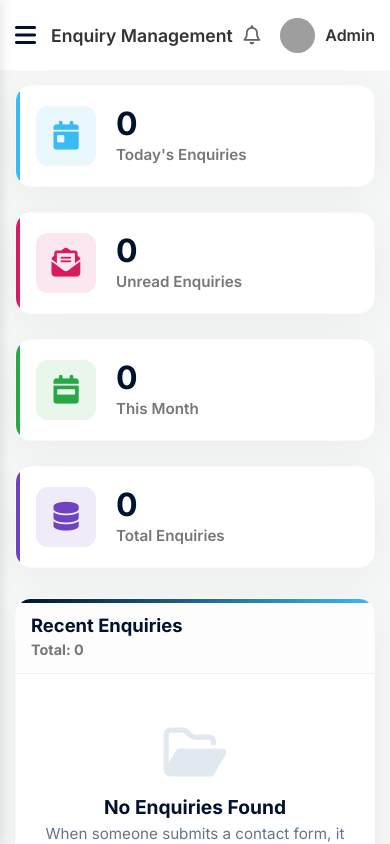
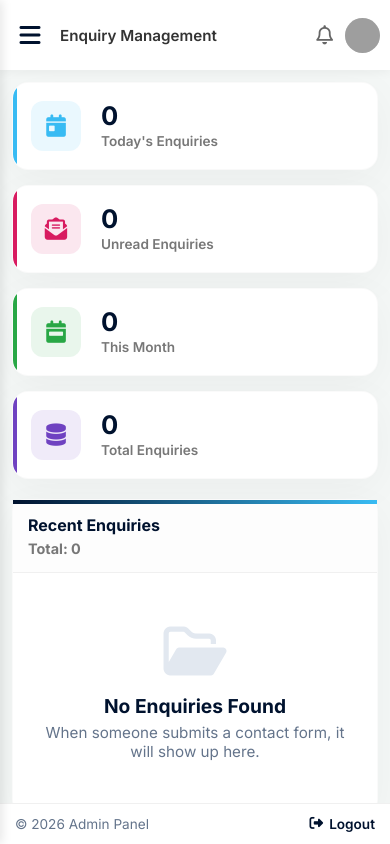
Before and after one commit to imdileepkushwaha/Lakhan-Public-School, a PHP site: page /admin/dashboard.php in a window 390 px wide. Run offline with PHP 8.4, Linux system fonts and the light colour scheme; a user stored in the database is signed in; data that the repository does not hold is empty; grey boxes are pictures that could not be loaded.

Commit message:
admin changes

```diff
--- a/admin/announcements.php
+++ b/admin/announcements.php
@@ -367,6 +367,7 @@ $announcements = $stmt->fetchAll();
                     </div>
                 </div>
             </div>
+            <?php include 'includes/footer.php'; ?>
         </main>
     </div>
 
--- a/admin/change_password.php
+++ b/admin/change_password.php
@@ -117,6 +117,7 @@ if ($_SERVER["REQUEST_METHOD"] == "POST") {
                     </form>
                 </div>
             </div>
+            <?php include 'includes/footer.php'; ?>
         </main>
     </div>
 
--- a/admin/css/admin-style.css
+++ b/admin/css/admin-style.css
@@ -233,6 +233,8 @@ body {
     justify-content: space-between;
     padding: 0 30px;
     box-shadow: 0 2px 10px rgba(0,0,0,0.05);
+    flex-shrink: 0;
+    z-index: 100;
 }
 
 .header-title {
@@ -286,6 +288,53 @@ body {
     flex: 1;
     min-width: 0;
     background-color: #f4f7f6;
+}
+
+.admin-footer {
+    flex-shrink: 0;
+    background: #fff;
+    border-top: 1px solid rgba(0, 0, 0, 0.06);
+    padding: 14px 30px;
+}
+
+.admin-footer-inner {
+    display: flex;
+    align-items: center;
+    justify-content: space-between;
+    flex-wrap: wrap;
+    gap: 10px;
+    font-size: 0.85rem;
+    color: #64748b;
+}
+
+.admin-footer-copy strong {
+    color: var(--admin-primary);
+    font-weight: 600;
+}
+
+.admin-footer-links {
+    display: flex;
+    align-items: center;
+    flex-wrap: wrap;
+    gap: 8px;
+}
+
+.admin-footer-links a {
+    color: var(--admin-primary);
+    text-decoration: none;
+    font-weight: 600;
+    display: inline-flex;
+    align-items: center;
+    gap: 6px;
+    transition: color 0.2s ease;
+}
+
+.admin-footer-links a:hover {
+    color: var(--admin-secondary);
+}
+
+.admin-footer-links .sep {
+    color: #cbd5e1;
 }
 
 .data-card {
@@ -1455,7 +1504,11 @@ tbody tr td:first-child {
 }
 
 .flex-between {
-    display: flex; justify-content: space-between; align-items: center;
+    display: flex;
+    justify-content: space-between;
+    align-items: center;
+    flex-wrap: wrap;
+    gap: 12px;
 }
 
 .flex-gap {
@@ -1540,15 +1593,37 @@ tbody tr td:first-child {
     }
 }
 
-@media (max-width: 768px) {
+@media (max-width: 992px) {
     .mobile-menu-btn {
-        display: inline-block;
+        display: inline-flex;
+        align-items: center;
+        justify-content: center;
+        flex-shrink: 0;
+        width: 40px;
+        height: 40px;
+        margin-right: 10px;
+    }
+
+    .admin-wrapper {
+        width: 100%;
+        max-width: 100vw;
+        height: 100dvh;
+        height: 100vh;
+        overflow: hidden;
+    }
+
+    .main-content {
+        width: 100%;
+        max-width: 100%;
+        min-width: 0;
     }
 
     .sidebar {
         position: fixed;
         left: 0;
         top: 0;
+        width: var(--sidebar-width);
+        height: 100dvh;
         height: 100vh;
         z-index: 999;
         transform: translateX(-100%);
@@ -1570,21 +1645,91 @@ tbody tr td:first-child {
     }
 
     .top-header {
-        padding: 0 15px;
+        padding: 0 12px;
+        gap: 8px;
+        min-width: 0;
+    }
+
+    .header-title {
+        font-size: 1rem;
+        display: flex;
+        align-items: center;
+        min-width: 0;
+        flex: 1;
+        overflow: hidden;
+        text-overflow: ellipsis;
+        white-space: nowrap;
+    }
+
+    .header-actions {
+        gap: 12px;
+        flex-shrink: 0;
+    }
+
+    .user-profile span {
+        display: none;
     }
 
     .dashboard-body {
         padding: 15px;
-    }
-
-    .header-title {
-        font-size: 1.1rem;
-        display: flex;
-        align-items: center;
+        overflow-x: hidden;
+        -webkit-overflow-scrolling: touch;
+    }
+
+    .admin-footer {
+        padding: 12px 15px;
+    }
+
+    .admin-footer-inner {
+        flex-direction: row;
+        text-align: center;
+    }
+
+    .admin-footer-links {
+        justify-content: center;
+    }
+
+    .flex-between {
+        flex-direction: column;
+        align-items: stretch;
+        gap: 14px;
+    }
+
+    .flex-between > .status-badge {
+        white-space: normal;
+        justify-content: center;
+        text-align: center;
+        width: 100%;
+    }
+
+    .flex-between > .flex-gap {
+        width: 100%;
+        justify-content: center;
+        flex-wrap: wrap;
+        margin-bottom: 0;
     }
 
     .stats-grid {
         grid-template-columns: 1fr;
+        gap: 15px;
+        margin-bottom: 20px;
+    }
+
+    .stat-card {
+        padding: 18px;
+    }
+
+    .stat-details h3 {
+        font-size: 1.6rem;
+    }
+
+    .stat-details p {
+        font-size: 0.85rem;
+    }
+
+    .data-card {
+        border-radius: 12px;
+        overflow: visible;
     }
 
     .data-card-header {
@@ -1592,6 +1737,86 @@ tbody tr td:first-child {
         flex-direction: column;
         align-items: flex-start;
         gap: 5px;
+        font-size: 1rem;
+    }
+
+    .table-responsive {
+        overflow-x: visible;
+    }
+
+    .enquiries-table {
+        min-width: 0;
+    }
+
+    .enquiries-table thead {
+        display: none;
+    }
+
+    .enquiries-table,
+    .enquiries-table tbody,
+    .enquiries-table tr,
+    .enquiries-table td {
+        display: block;
+        width: 100%;
+    }
+
+    .enquiries-table tr {
+        margin: 0 12px 12px;
+        padding: 12px;
+        border: 1px solid rgba(0, 0, 0, 0.06);
+        border-radius: 12px;
+        background: #fff;
+        box-shadow: 0 2px 8px rgba(0, 0, 0, 0.03);
+    }
+
+    .enquiries-table tr.tr-unread {
+        border-left: 4px solid var(--admin-secondary);
+        background: rgba(216, 27, 96, 0.03);
+    }
+
+    .enquiries-table td {
+        padding: 8px 0 8px 42%;
+        border-bottom: 1px solid rgba(0, 0, 0, 0.04);
+        white-space: normal;
+        word-break: break-word;
+        text-align: right;
+        position: relative;
+        font-size: 0.85rem;
+    }
+
+    .enquiries-table td:last-child {
+        border-bottom: none;
+        padding-bottom: 0;
+    }
+
+    .enquiries-table td::before {
+        content: attr(data-label);
+        position: absolute;
+        left: 0;
+        top: 8px;
+        width: 38%;
+        font-weight: 700;
+        color: #64748b;
+        text-align: left;
+        font-size: 0.75rem;
+        text-transform: uppercase;
+        letter-spacing: 0.3px;
+    }
+
+    .enquiries-table td:first-child {
+        padding-top: 0;
+    }
+
+    .enquiries-table td:first-child::before {
+        top: 0;
+    }
+
+    .enquiries-table tbody {
+        padding: 8px 0 4px;
+    }
+
+    .enquiries-table .btn-sm {
+        display: inline-block;
     }
 
     th, td {
@@ -1599,12 +1824,54 @@ tbody tr td:first-child {
         font-size: 0.85rem;
     }
 
-    .stat-card {
-        padding: 20px;
-    }
-
     .phone-grid {
         grid-template-columns: 1fr;
+    }
+}
+
+@media (max-width: 480px) {
+    .top-header {
+        padding: 0 10px;
+    }
+
+    .header-title {
+        font-size: 0.95rem;
+    }
+
+    .dashboard-body {
+        padding: 12px;
+    }
+
+    .stat-icon {
+        width: 50px;
+        height: 50px;
+        font-size: 1.4rem;
+    }
+
+    .enquiries-table tr {
+        margin: 0 8px 10px;
+    }
+
+    .enquiries-table td {
+        padding-left: 46%;
+    }
+
+    .enquiries-table td::before {
+        width: 42%;
+    }
+
+    .flex-between > .flex-gap {
+        flex-direction: column;
+        align-items: stretch;
+    }
+
+    .flex-between > .flex-gap form {
+        width: 100%;
+    }
+
+    .flex-between > .flex-gap .btn {
+        width: 100%;
+        justify-content: center;
     }
 }
 
--- a/admin/dashboard.php
+++ b/admin/dashboard.php
@@ -107,7 +107,7 @@ $month_count = $stmt_month->fetchColumn();
                                 <p>When someone submits a contact form, it will show up here.</p>
                             </div>
                         <?php else: ?>
-                            <table>
+                            <table class="enquiries-table">
                                 <thead>
                                     <tr>
                                         <th>ID</th>
@@ -123,22 +123,24 @@ $month_count = $stmt_month->fetchColumn();
                                 <tbody>
                                     <?php foreach($enquiries as $enq): ?>
                                     <tr class="<?= $enq['status'] == 'unread' ? 'tr-unread' : '' ?>">
-                                        <td>#<?= $enq['id'] ?></td>
-                                        <td><?= date('d M Y, h:i A', strtotime($enq['created_at'])) ?></td>
-                                        <td><?= htmlspecialchars($enq['name']) ?></td>
-                                        <td><a href="mailto:<?= htmlspecialchars($enq['email']) ?>"><?= htmlspecialchars($enq['email']) ?></a></td>
-                                        <td><?= !empty($enq['phone']) ? '<a href="tel:'.htmlspecialchars($enq['phone']).'">'.htmlspecialchars($enq['phone']).'</a>' : 'N/A' ?></td>
-                                        <td><?= nl2br(htmlspecialchars($enq['message'] ?? '')) ?></td>
-                                        <td>
+                                        <td data-label="ID">#<?= $enq['id'] ?></td>
+                                        <td data-label="Date"><?= date('d M Y, h:i A', strtotime($enq['created_at'])) ?></td>
+                                        <td data-label="Name"><?= htmlspecialchars($enq['name']) ?></td>
+                                        <td data-label="Email"><a href="mailto:<?= htmlspecialchars($enq['email']) ?>"><?= htmlspecialchars($enq['email']) ?></a></td>
+                                        <td data-label="Phone"><?= !empty($enq['phone']) ? '<a href="tel:'.htmlspecialchars($enq['phone']).'">'.htmlspecialchars($enq['phone']).'</a>' : 'N/A' ?></td>
+                                        <td data-label="Message"><?= nl2br(htmlspecialchars($enq['message'] ?? '')) ?></td>
+                                        <td data-label="Status">
                                             <?php if($enq['status'] == 'unread'): ?>
                                                 <span class="status-badge status-unread">Unread</span>
                                             <?php else: ?>
                                                 <span class="status-badge status-read">Read</span>
                                             <?php endif; ?>
                                         </td>
-                                        <td>
+                                        <td data-label="Action">
                                             <?php if($enq['status'] == 'unread'): ?>
                                                 <a href="dashboard.php?mark_read=<?= $enq['id'] ?>" class="btn-sm">Mark as Read</a>
+                                            <?php else: ?>
+                                                <span style="color:#94a3b8;">—</span>
                                             <?php endif; ?>
                                         </td>
                                     </tr>
@@ -149,6 +151,7 @@ $month_count = $stmt_month->fetchColumn();
                     </div>
                 </div>
             </div>
+            <?php include 'includes/footer.php'; ?>
         </main>
     </div>
 
--- a/admin/gallery.php
+++ b/admin/gallery.php
@@ -137,6 +137,7 @@ $titles = $stmt->fetchAll();
                     <?php endif; ?>
                 </div>
             </div>
+            <?php include 'includes/footer.php'; ?>
         </main>
     </div>
 
--- /dev/null
+++ b/admin/includes/footer.php
@@ -0,0 +1,10 @@
+            <footer class="admin-footer">
+                <div class="admin-footer-inner">
+                    <span class="admin-footer-copy">
+                        &copy; <?= date('Y') ?>  Admin Panel
+                    </span>
+                    <div class="admin-footer-links">
+                        <a href="logout.php"><i class="fa-solid fa-right-from-bracket"></i> Logout</a>
+                    </div>
+                </div>
+            </footer>
--- a/admin/popup.php
+++ b/admin/popup.php
@@ -193,6 +193,7 @@ $is_active = (get_setting('popup_active') == '1');
                     </div>
                 </div>
             </div>
+            <?php include 'includes/footer.php'; ?>
         </main>
     </div>
 
--- a/admin/results.php
+++ b/admin/results.php
@@ -196,6 +196,7 @@ $results = $stmt->fetchAll();
                 </div>
 
             </div>
+            <?php include 'includes/footer.php'; ?>
         </main>
     </div>
 
--- a/admin/settings.php
+++ b/admin/settings.php
@@ -153,6 +153,7 @@ if ($_SERVER["REQUEST_METHOD"] == "POST") {
                     </div>
                 </form>
             </div>
+            <?php include 'includes/footer.php'; ?>
         </main>
     </div>
 
```
